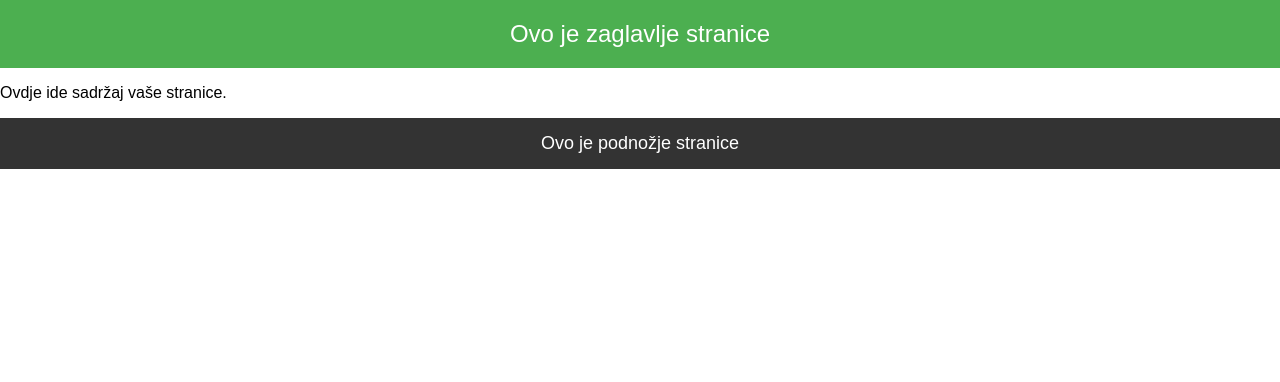
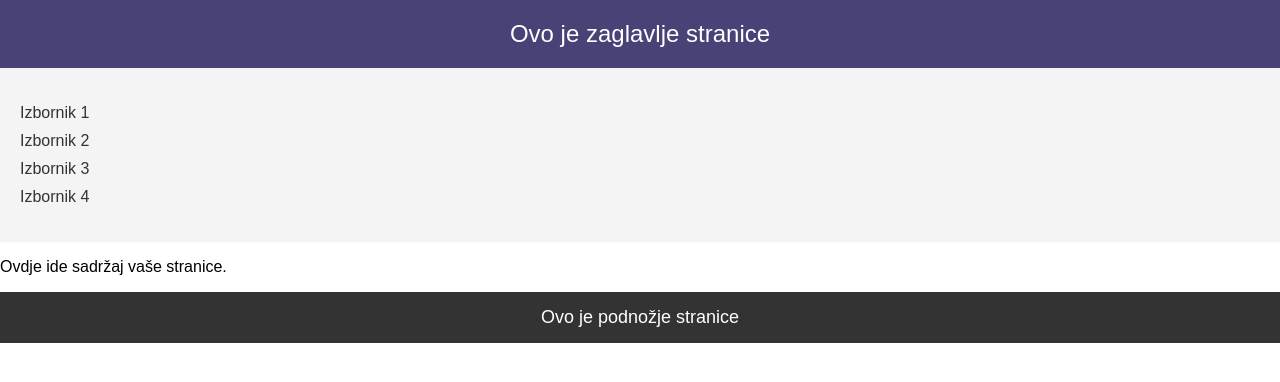
Before and after one commit to ivanamajor-somodi-design/Materijali, a plain HTML site: page index.html in a window 1280 px wide. Drawn offline with Linux system fonts and the light colour scheme.

Commit message:
Update index.html

```diff
--- a/index.html
+++ b/index.html
@@ -5,7 +5,7 @@
 <title>Primjer zaglavlja i podnožja</title>
 <style>
   header {
-    background-color: #4CAF50; /* zelena boja zaglavlja */
+    background-color: #494276; /* boja zaglavlja */
     color: white;
     padding: 20px;
     text-align: center;
@@ -18,6 +18,22 @@
     text-align: center;
     font-size: 18px;
   }
+  nav.sidebar {
+    grid-area: sidebar;
+    background-color: #f4f4f4;
+    padding: 20px;
+  }
+  nav.sidebar ul {
+    list-style: none;
+    padding: 0;
+  }
+  nav.sidebar ul li {
+    margin-bottom: 10px;
+  }
+  nav.sidebar ul li a {
+    text-decoration: none;
+    color: #333;
+  }
   body {
     margin: 0;
     font-family: Arial, sans-serif;
@@ -29,6 +45,14 @@
 <header>
   Ovo je zaglavlje stranice
 </header>
+<nav class="sidebar">
+  <ul>
+    <li><a href="#">Izbornik 1</a></li>
+    <li><a href="#">Izbornik 2</a></li>
+    <li><a href="#">Izbornik 3</a></li>
+    <li><a href="#">Izbornik 4</a></li>
+  </ul>
+</nav>
 
 <main>
   <p>Ovdje ide sadržaj vaše stranice.</p>
```
